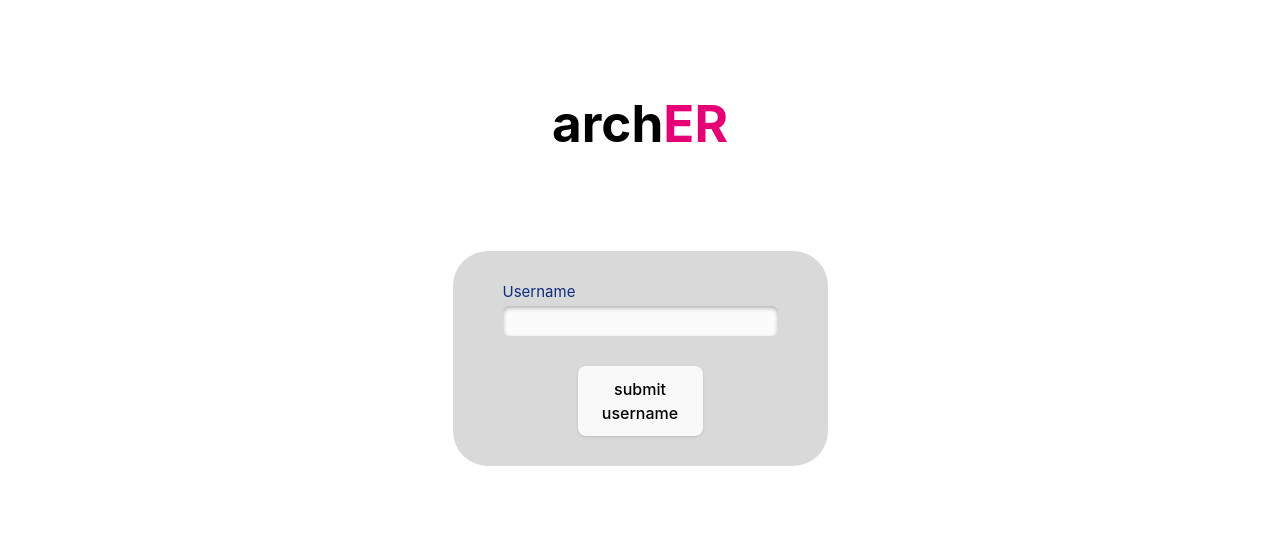
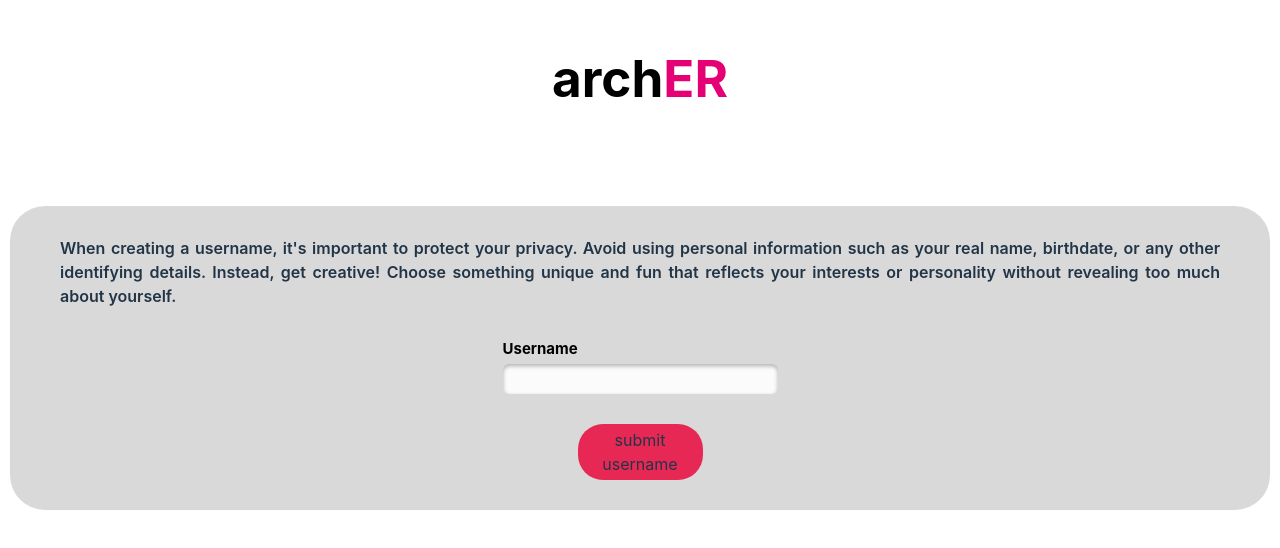
Before and after one commit to clairedriedger/supportER, a React (Vite) app in the folder frontend/: page / in a window 1280 px wide. Shown: the part 120-668 px from the top of the page. Built offline with nearby package versions, Linux system fonts and the light colour scheme.

Commit message:
Restored Wendy's loginPage changes

```diff
--- a/frontend/src/pages/loginPage.jsx
+++ b/frontend/src/pages/loginPage.jsx
@@ -17,7 +17,7 @@ const LoginPage = () => {
                 const response = await axios.post("http://localhost:3001/api/users/getUsername", patientData);
                 console.log("Raw response from backend:", response.data);
                 console.log("i want the username", patientData);
-                navigate("/body", { state: { patient: patientData.username} });
+                navigate("/body", { state: { patient: patientData.username, pid:patientData._id , isLogin: true} });
 
             } catch (error) {
                 console.error("Error registering user:", error.message);
@@ -31,15 +31,21 @@ const LoginPage = () => {
         <div className="">
             <div className="space-y-[100px]">
 
-                <h1 className="text-5xl font-bold">
+                <h1 className="font-inria-sans text-5xl font-bold">
                     <span className="text-black">arch</span><span className="text-pink-600">ER</span>
                 </h1>
                 {/* Register Button */}
-                <div className="flex flex-col items-center justify-center py-[30px] px-[50px] bg-[#D9D9D9] rounded-[35px] space-y-[30px]">
+                <div className="flex flex-col items-center justify-center py-[30px] px-[50px] mx-[10px] bg-[#D9D9D9] rounded-[35px] space-y-[30px]">
+                    <p className="text-justify font-semibold">
+                        When creating a username, it's important to protect your privacy.
+                        Avoid using personal information such as your real name, birthdate,
+                        or any other identifying details. Instead, get creative! Choose something
+                        unique and fun that reflects your interests or personality without revealing
+                        too much about yourself.</p>
                     <div className="flex flex-col items-start justify-center space-y-[3px] ">
                         <label
                         htmlFor="username"
-                        className="font-poppins font-normal text-[15px] tb:text-[0.95vw] text-[#0D2D7F]"
+                        className="font-bold text-[15px] tb:text-[0.95vw] text-black"
                         >
                         Username
                         </label>
@@ -51,12 +57,12 @@ const LoginPage = () => {
                         className="bg-[#FBFBFB] font-poppins shadow-[inset_0_2px_4px_0px_rgba(0,0,0,0.3)] rounded-md w-[275px] tb:w-72 h-[30px] tb:h-8"
                         />
                     </div>
-                    <button
-                        className="justify-center bg-black text-black p-1 w-[125px] tb:w-28 shadow rounded-2xl ph:text-[vw] tb:text-[1.15vw] font-poppins font-normal "
+                    <div
+                        className="flex-col justify-center bg-[#E72854] rounded-[25px] p-1 w-[125px]  "
                         onClick={getUserName}
                     >
-                        submit username
-                    </button>
+                        <p className="">submit username</p>
+                    </div>
                 </div>
             </div>
 
```
